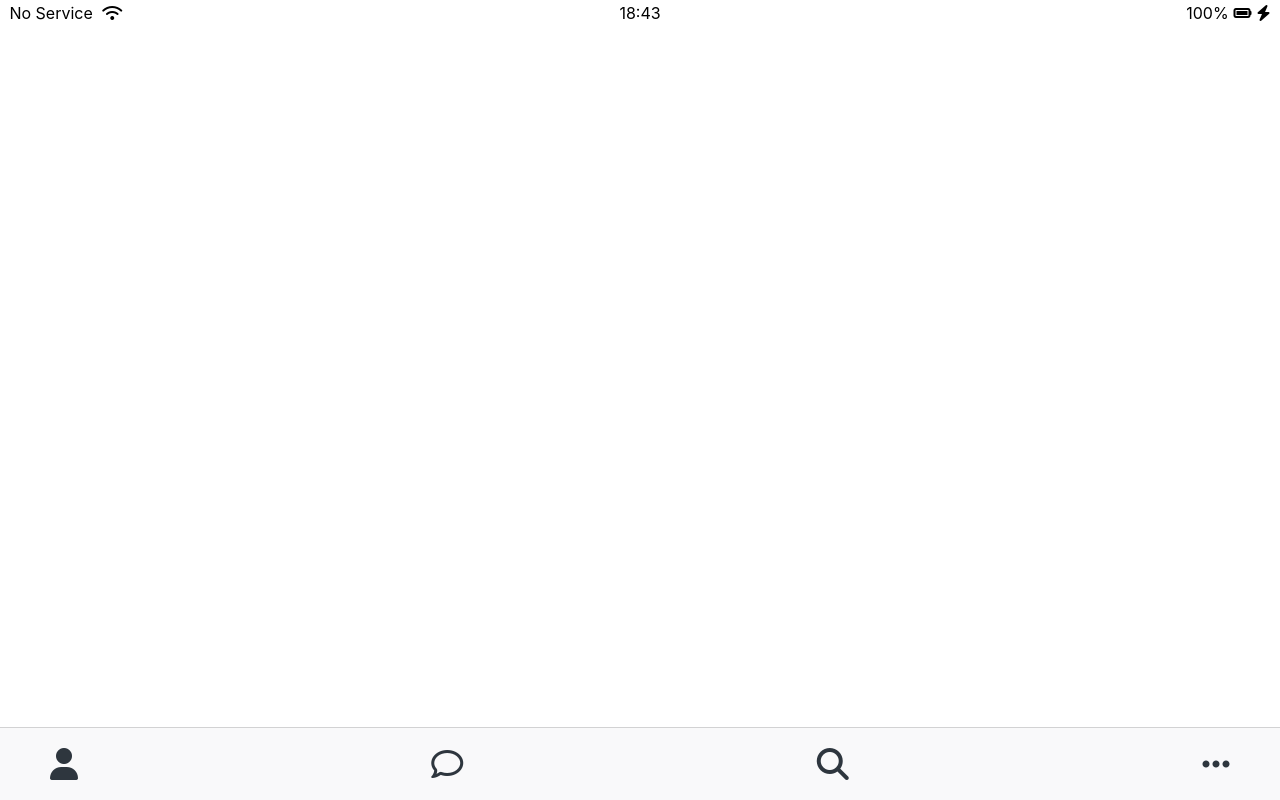
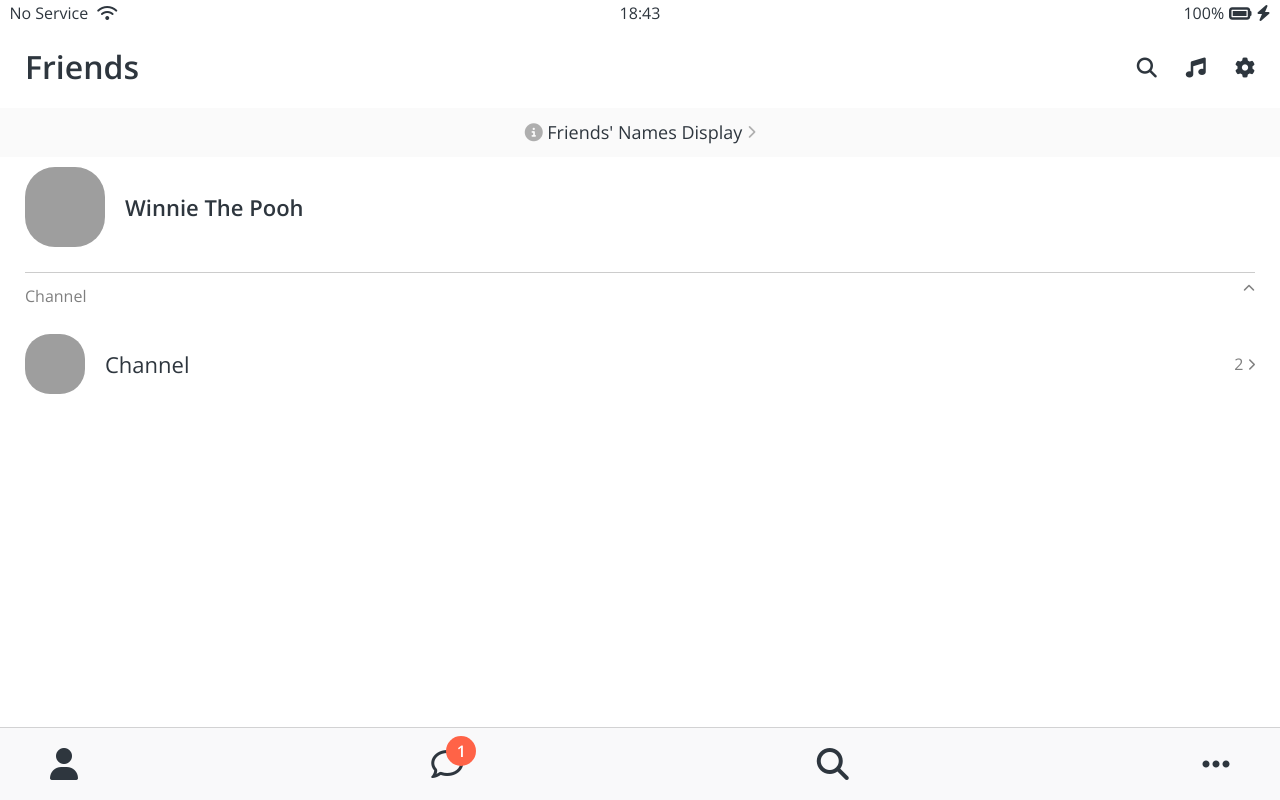
Before and after one commit to AutumnWithJay/kakao_clone, a plain HTML site: page friends.html in a window 1280 px wide. Drawn offline with nearby package versions, Linux system fonts and the light colour scheme; grey boxes are pictures that could not be loaded.

Commit message:
Friends Screen Done

```diff
--- a/css/components/nav-bar.css
+++ b/css/components/nav-bar.css
@@ -7,12 +7,26 @@
   box-sizing: border-box;
   border-top: 1px solid rgba(121, 121, 121, 0.3);
 }
-
 .nav__list {
   display: flex;
   justify-content: space-between;
 }
-
 .nav__link {
+  position: relative;
   color: #2e363e;
 }
+
+.nav__notification {
+  background-color: tomato;
+  width: 30px;
+  height: 30px;
+  border-radius: 15px;
+  display: flex;
+  justify-content: center;
+  align-items: center;
+  color: white;
+  font-weight: 600;
+  position: absolute;
+  left: 15px;
+  bottom: 15px;
+}
--- /dev/null
+++ b/css/components/screen-header.css
@@ -0,0 +1,15 @@
+.screen-header {
+  display: flex;
+  justify-content: space-between;
+  align-items: center;
+  padding: var(--horizontal-space);
+}
+
+.screen-header__title {
+  font-size: 32px;
+  font-weight: 600;
+}
+
+.screen-header__icons span {
+  margin-left: 25px;
+}
--- a/css/components/status-bar.css
+++ b/css/components/status-bar.css
@@ -1,25 +1,18 @@
 .status-bar {
-  position: fixed;
-  width: 100%;
-  box-sizing: border-box;
   display: flex;
   justify-content: center;
   padding: 5px 3px;
 }
-
 .status-bar__column {
   width: 33%;
 }
-
 .status-bar__column:first-child span {
   margin-right: 5px;
 }
-
 .status-bar__column:nth-child(2) {
   display: flex;
   justify-content: center;
 }
-
 .status-bar__column:last-child {
   display: flex;
   justify-content: flex-end;
--- /dev/null
+++ b/css/components/user-component.css
@@ -0,0 +1,46 @@
+.user-component {
+  justify-content: space-between;
+}
+
+.user-component,
+.user-component__column:first-child {
+  display: flex;
+  align-items: center;
+}
+
+.user-component__avatar {
+  width: 70px;
+  height: 70px;
+  border-radius: 30px;
+  margin-right: 20px;
+}
+
+.user-component__title {
+  font-weight: 600;
+  font-size: 22px;
+}
+
+.user-component__subtitle {
+  margin-top: 8px;
+  font-size: 17px;
+  color: rgba(0, 0, 0, 0.5);
+}
+
+.user-component__avatar--xl {
+  width: 80px;
+  height: 80px;
+}
+
+.user-component__avatar--sm {
+  width: 60px;
+  height: 60px;
+  border-radius: 25px;
+}
+
+.user-component__title--not-bold {
+  font-weight: 400;
+}
+
+.user-component__column:last-child {
+  color: rgba(0, 0, 0, 0.5);
+}
--- /dev/null
+++ b/css/screens/friends.css
@@ -0,0 +1,29 @@
+#friends-display-link {
+  text-align: center;
+  display: block;
+  background-color: #fafafa;
+  padding: 15px 0px;
+  font-size: 18px;
+  margin-bottom: 10px;
+}
+
+#friends-display-link i {
+  color: rgba(0, 0, 0, 0.3);
+}
+
+.friends-screen {
+  padding: 0px var(--horizontal-space);
+}
+
+.friends-screen__channel {
+  margin-top: 25px;
+  border-top: 1px solid rgba(0, 0, 0, 0.2);
+  padding-top: 15px;
+}
+
+.friends-screen__channel-header {
+  margin-bottom: 30px;
+  display: flex;
+  justify-content: space-between;
+  color: rgba(0, 0, 0, 0.5);
+}
--- a/css/style.css
+++ b/css/style.css
@@ -1,11 +1,17 @@
-@import './reset.css';
-@import './variables.css';
-@import './components/status-bar.css';
-@import './components/nav-bar.css';
-@import './screens/login.css';
+@import url('https://fonts.googleapis.com/css2?family=Open+Sans:wght@400;600&display=swap');
+
+@import 'reset.css';
+@import 'variables.css';
+
+/* Components */
+@import 'components/status-bar.css';
+@import 'components/nav-bar.css';
+@import 'components/screen-header.css';
+@import 'components/user-component.css'; /* Screens */
+@import 'screens/login.css';
+@import 'screens/friends.css';
 
 body {
-  font-family: -apple-system, BlinkMacSystemFont, 'Segoe UI', Roboto, Oxygen, Ubuntu, Cantarell,
-    'Open Sans', 'Helvetica Neue', sans-serif;
-  height: 100vh;
+  color: #2e363e;
+  font-family: 'Open Sans', sans-serif;
 }
--- a/css/variables.css
+++ b/css/variables.css
@@ -1,3 +1,4 @@
 :root {
   --yellow: #fae100;
+  --horizontal-space: 25px;
 }
--- a/friends.html
+++ b/friends.html
@@ -20,10 +20,57 @@
         </div>
         <div class="status-bar__column">
             <span>100%</span>
-            <i class="fas fa-battery-full"></i>
+            <i class="fas fa-battery-full fa-lg"></i>
             <i class="fas fa-bolt"></i>
         </div>
     </div>
+
+    <header class="screen-header">
+        <h1 class="screen-header__title">Friends</h1>
+        <div class="screen-header__icons">
+            <span><i class="fas fa-search fa-lg"></i></span>
+            <span><i class="fas fa-music fa-lg"></i></span>
+            <span><i class="fas fa-cog fa-lg"></i></span>
+        </div>
+    </header>
+
+    <a id="friends-display-link">
+        <i class="fas fa-info-circle"></i> Friends' Names Display
+        <i class="fas fa-chevron-right fa-xs"></i>
+    </a>
+
+    <main class="friends-screen">
+        <div class="user-component">
+            <div class="user-component__column">
+                <img src="https://www.kindpng.com/picc/m/9-94776_winnie-the-pooh-cartoon-vector-png-cartoon-transparent.png"
+                    class="user-component__avatar user-component__avatar--xl" />
+                <div class="user-component__text">
+                    <h4 class="user-component__title">Winnie The Pooh</h4>
+                    <!-- <h6 class="user-component__subtitle">this text whatever</h6> -->
+                </div>
+            </div>
+            <div class="user-component__column"></div>
+        </div>
+        <div class="friends-screen__channel">
+            <div class="friends-screen__channel-header">
+                <span>Channel</span>
+                <i class="fas fa-chevron-up fa-xs"></i>
+            </div>
+            <div class="user-component">
+                <div class="user-component__column">
+                    <img src="https://www.kindpng.com/picc/m/9-94776_winnie-the-pooh-cartoon-vector-png-cartoon-transparent.png"
+                        class="user-component__avatar user-component__avatar--sm" />
+                    <div class="user-component__text">
+                        <h4 class="user-component__title user-component__title--not-bold">Channel</h4>
+                    </div>
+                </div>
+                <div class="user-component__column">
+                    <span>2</span>
+                    <i class="fas fa-chevron-right fa-xs"></i>
+                </div>
+            </div>
+        </div>
+    </main>
 
     <nav class="nav">
         <ul class="nav__list">
@@ -34,6 +81,7 @@
             </li>
             <li class="nav__btn">
                 <a class="nav__link" href="#">
+                    <span class="nav__notification">1</span>
                     <i class="far fa-comment fa-2x"></i>
                 </a>
             </li>
```
